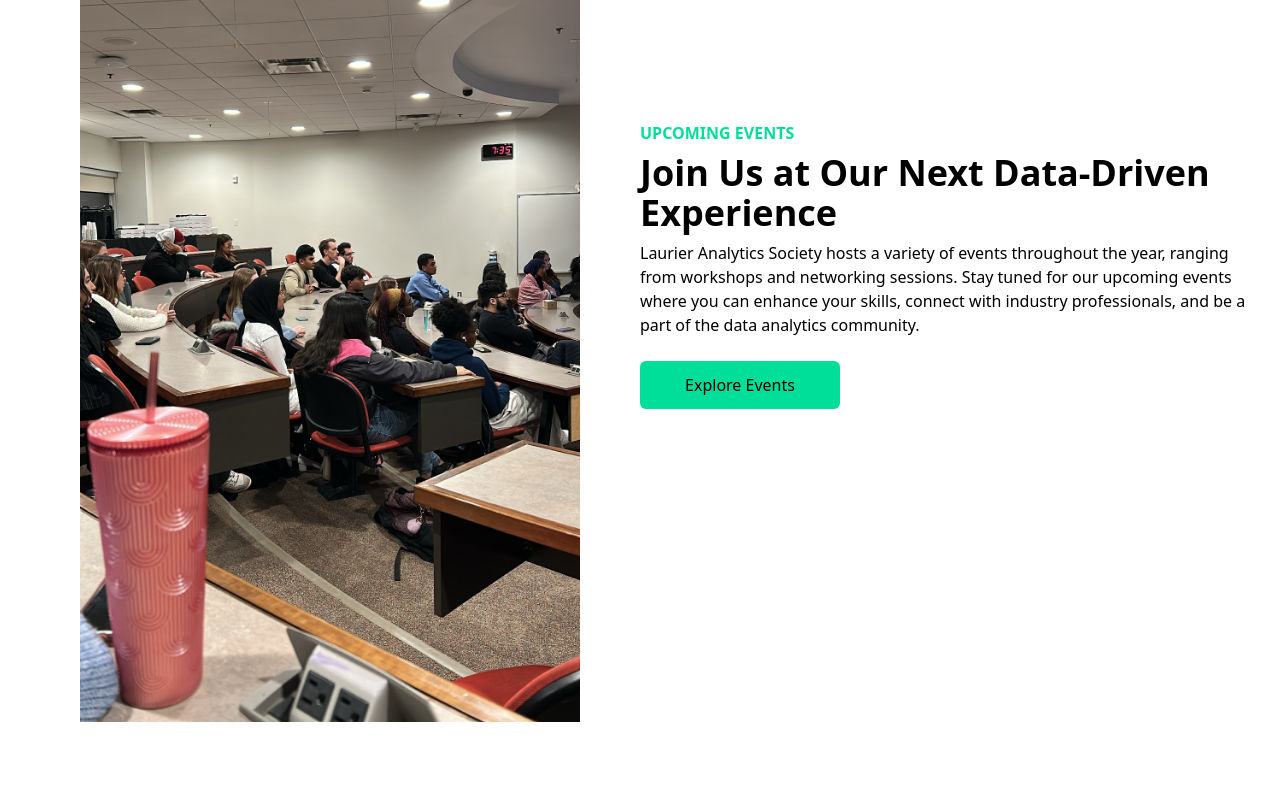
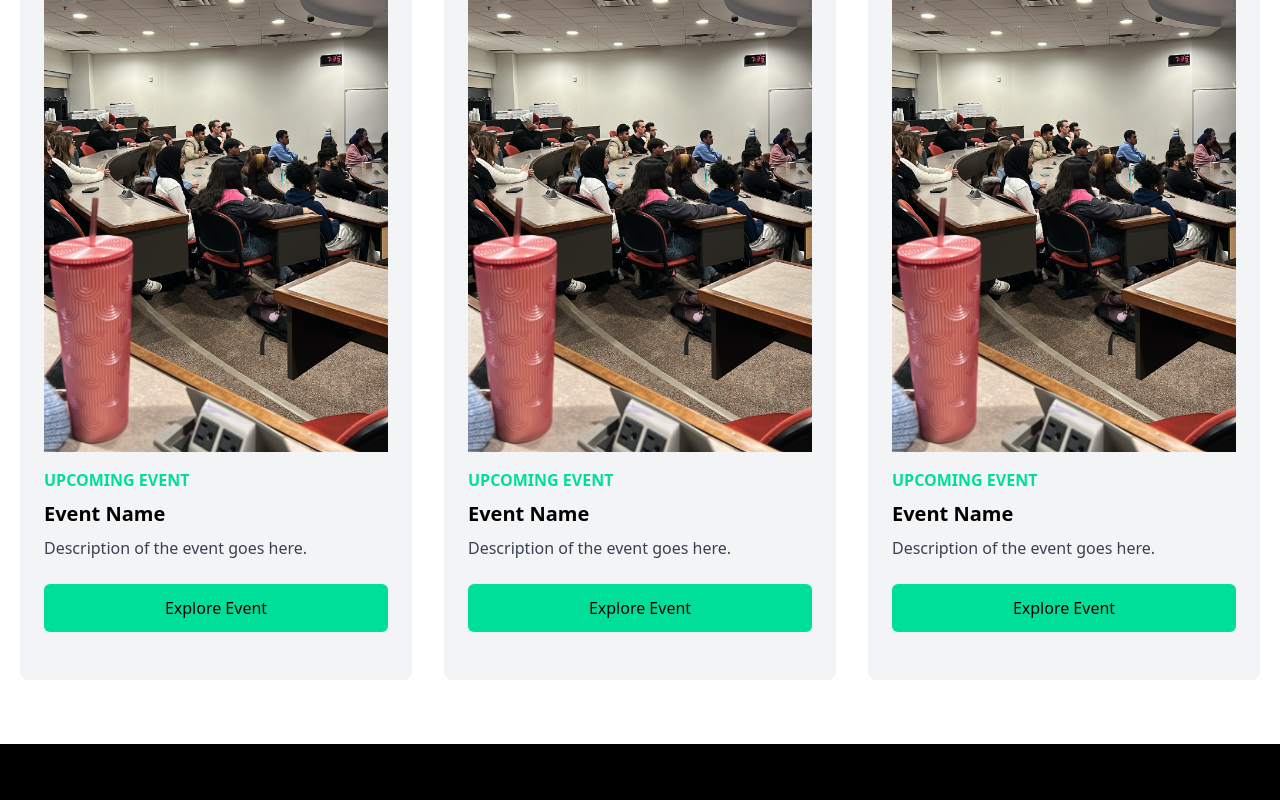
Before and after one commit to aryaa9/lasWebsite, a React (Create React App) app: page / in a window 1280 px wide. Shown: the part 920-1720 px from the top of the page. Built offline with nearby package versions, Linux system fonts and the light colour scheme.

Commit message:
events and navbar

```diff
--- a/src/components/Events.jsx
+++ b/src/components/Events.jsx
@@ -4,15 +4,38 @@
 const Events = () => {
   return (
     <div className='w-full bg-white py-16 px-4'>
-      <div className='max-w-[1240px] mx-auto grid md:grid-cols-2'>
-        <img className='w-[500px] mx-auto my-4' src={EventImage} alt='Event Photo' />
-        <div className='flex flex-col justify-center'>
-          <p className='text-[#00df9a] font-bold'>UPCOMING EVENTS</p>
-          <h1 className='md:text-4xl sm:text-3xl text-2xl font-bold py-2'>Join Us at Our Next Data-Driven Experience</h1>
-          <p>
-            Laurier Analytics Society hosts a variety of events throughout the year, ranging from workshops and networking sessions. Stay tuned for our upcoming events where you can enhance your skills, connect with industry professionals, and be a part of the data analytics community.
+      <div className='max-w-[1240px] mx-auto grid grid-cols-1 md:grid-cols-3 gap-8'>
+        {/* First Event Card */}
+        <div className='bg-gray-100 rounded-lg p-6'>
+          <img className='w-full mb-4' src={EventImage} alt='Event Photo' />
+          <p className='text-[#00df9a] font-bold'>UPCOMING EVENT</p>
+          <h2 className='text-xl font-bold py-2'>Event Name</h2>
+          <p className='text-gray-700'>
+            Description of the event goes here.
           </p>
-          <button className='bg-[#00df9a] text-black w-[200px] rounded-md font-medium my-6 mx-auto md:mx-0 py-3'>Explore Events</button>
+          <button className='bg-[#00df9a] text-black w-full rounded-md font-medium my-6 py-3'>Explore Event</button>
+        </div>
+
+        {/* Second Event Card */}
+        <div className='bg-gray-100 rounded-lg p-6'>
+          <img className='w-full mb-4' src={EventImage} alt='Event Photo' />
+          <p className='text-[#00df9a] font-bold'>UPCOMING EVENT</p>
+          <h2 className='text-xl font-bold py-2'>Event Name</h2>
+          <p className='text-gray-700'>
+            Description of the event goes here.
+          </p>
+          <button className='bg-[#00df9a] text-black w-full rounded-md font-medium my-6 py-3'>Explore Event</button>
+        </div>
+
+        {/* Third Event Card */}
+        <div className='bg-gray-100 rounded-lg p-6'>
+          <img className='w-full mb-4' src={EventImage} alt='Event Photo' />
+          <p className='text-[#00df9a] font-bold'>UPCOMING EVENT</p>
+          <h2 className='text-xl font-bold py-2'>Event Name</h2>
+          <p className='text-gray-700'>
+            Description of the event goes here.
+          </p>
+          <button className='bg-[#00df9a] text-black w-full rounded-md font-medium my-6 py-3'>Explore Event</button>
         </div>
       </div>
     </div>
--- a/src/components/Navbar.jsx
+++ b/src/components/Navbar.jsx
@@ -1,18 +1,24 @@
 import React, { useState } from 'react';
 import { AiOutlineClose, AiOutlineMenu } from 'react-icons/ai';
+import Logo from '../assets/logo.png'; // Import your logo image
+
 const Navbar = () => {
   const [nav, setNav] = useState(false);
+
   const handleNav = () => {
     setNav(!nav);
   };
+
   return (
     <div className='flex justify-between items-center h-24 max-w-[1240px] mx-auto px-4 text-white'>
+      <div className="flex items-center">
+        <img src={Logo} alt="Logo" className="h-20 mr-0.5" />
         <h1 className='w-full text-3xl font-bold text-[#00df9a]'>Laurier Analytics Society</h1>
+      </div>
       <ul className='hidden md:flex'>
         <li className='p-4'>Home</li>
         <li className='p-4'>Events</li>
         <li className='p-4'>Team</li>
-
       </ul>
       <div onClick={handleNav} className='block md:hidden'>
         {nav ? <AiOutlineClose size={20}/> : <AiOutlineMenu size={20} />}
@@ -27,4 +33,5 @@
     </div>
   );
 };
+
 export default Navbar;
```
Also changed, not shown: src/assets/logo.png (added). Lines whose indentation alone changed are shown as unchanged.
